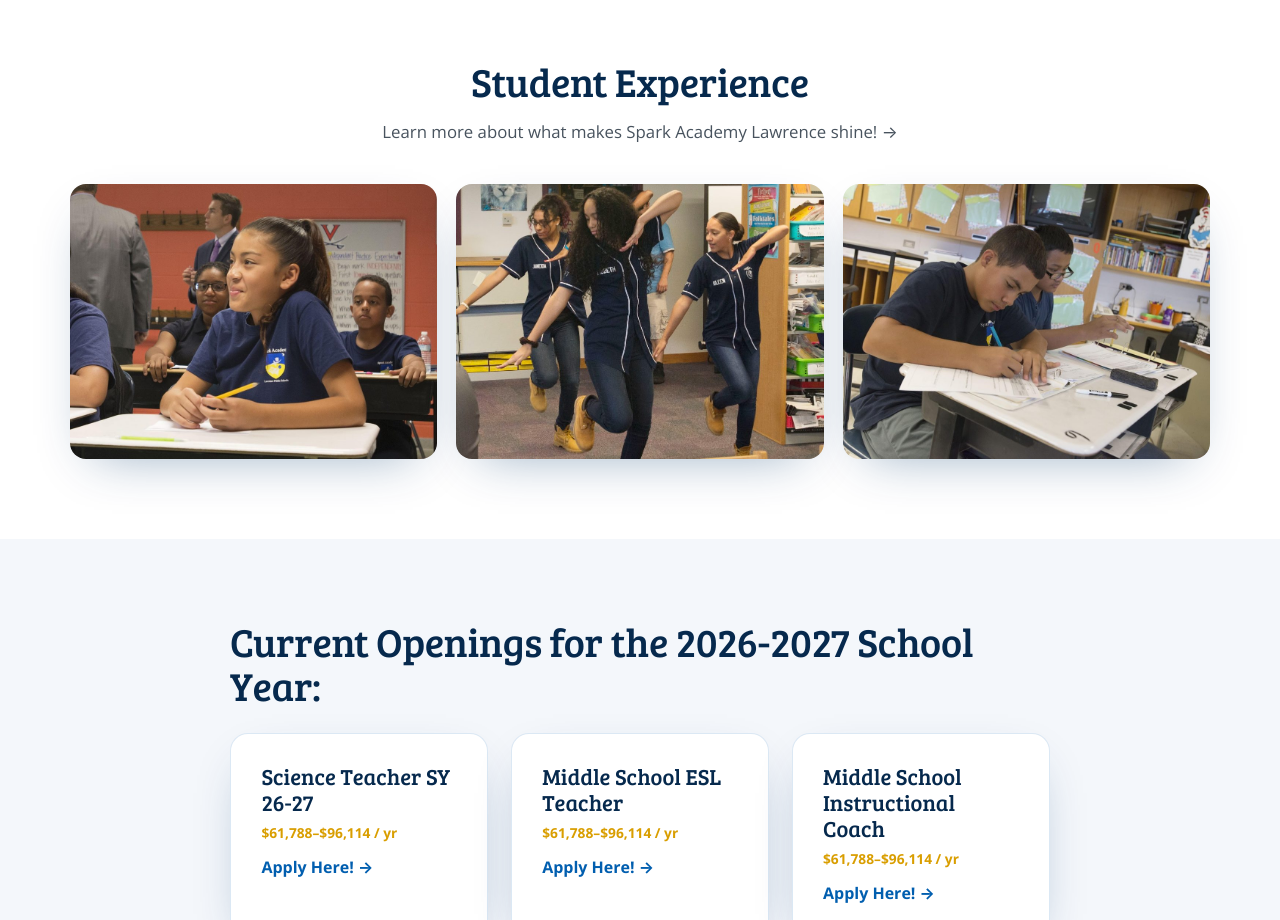
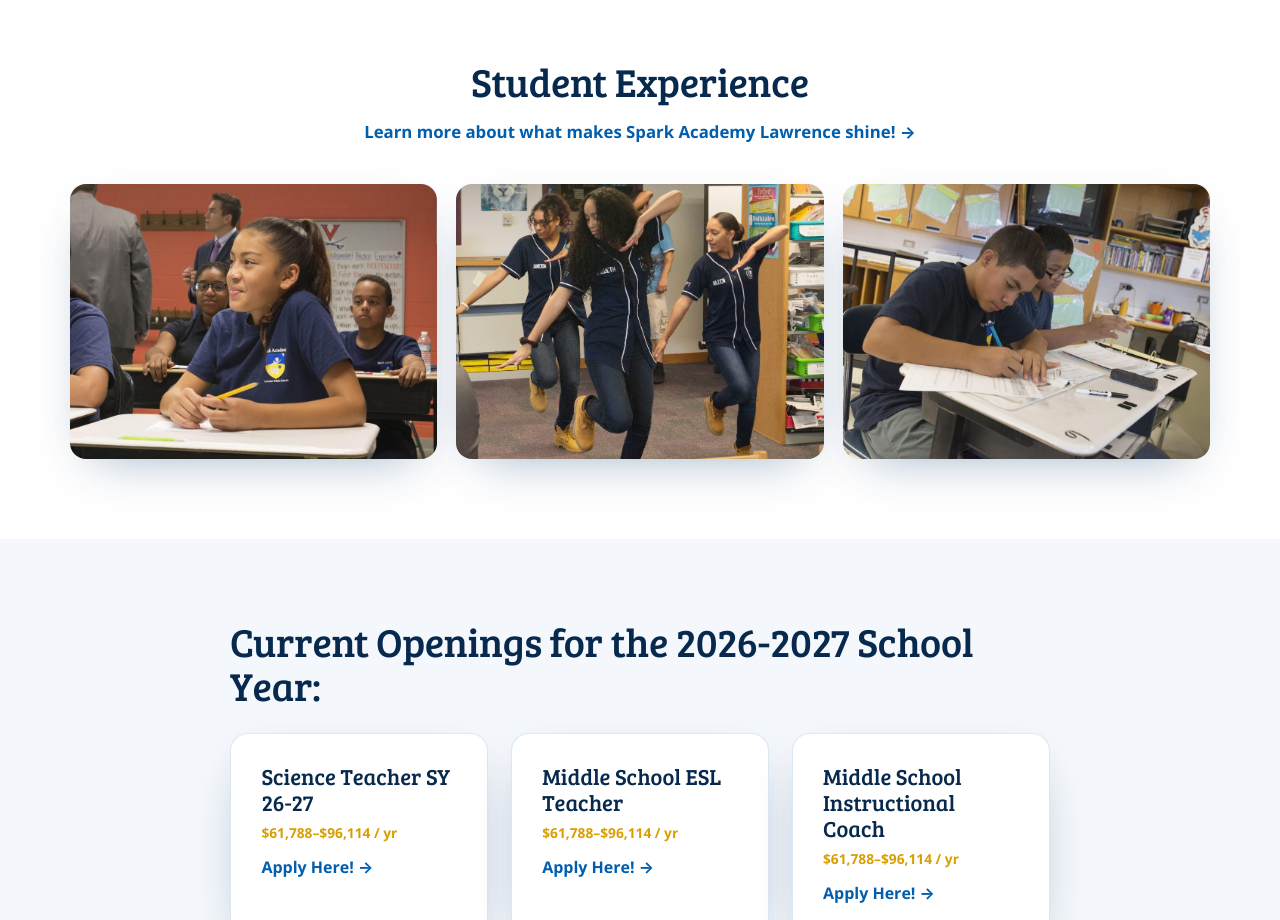
Before and after one commit to mikeberlinworkshop/workshop-hiring-website, a plain HTML site: page sparklps/index.html in a window 1280 px wide. Shown: the part 1380-2300 px from the top of the page. Drawn offline with nearby package versions, Linux system fonts and the light colour scheme.

Commit message:
Spark site: style outbound school-site link
Co-Authored-By: Claude Opus 4.8 (1M context) <noreply@anthropic.com>

```diff
--- a/sparklps/assets/styles.css
+++ b/sparklps/assets/styles.css
@@ -219,6 +219,8 @@ footer a{color:var(--gold)}
 .sec-title{ font-family:var(--serif); font-weight:400; color:var(--navy-ink); font-size:clamp(1.8rem,3.4vw,2.5rem); line-height:1.1; letter-spacing:-.3px; margin-bottom:1.6rem; }
 .sec-title.center{ text-align:center; }
 .sub{ color:var(--slate); font-size:1.05rem; }
+.sub a{ color:var(--navy); font-weight:700; }
+.sub a:hover{ text-decoration:underline; }
 .sub.center{ text-align:center; max-width:620px; margin:-0.6rem auto 2.4rem; }
 .cream{ background:var(--cloud); }
 .cream .value,.cream .quote{ background:#fff; }
```
